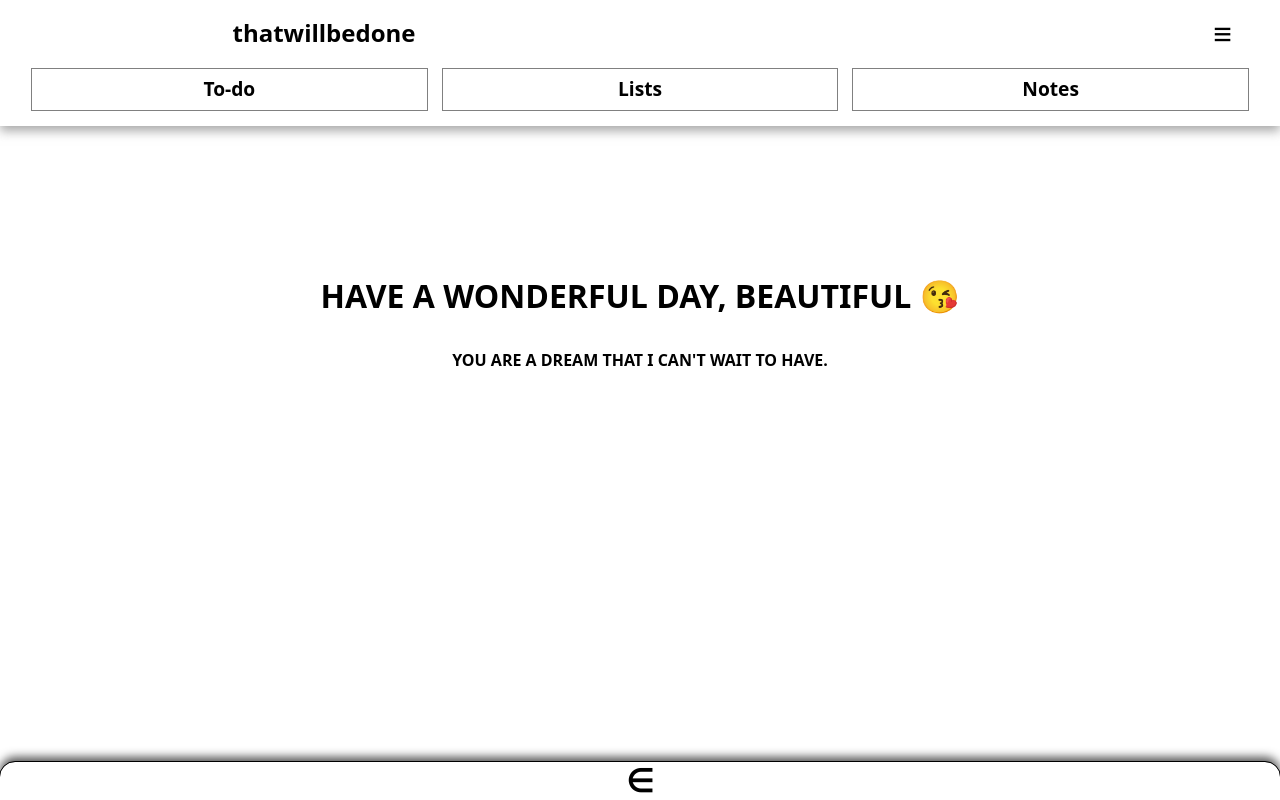
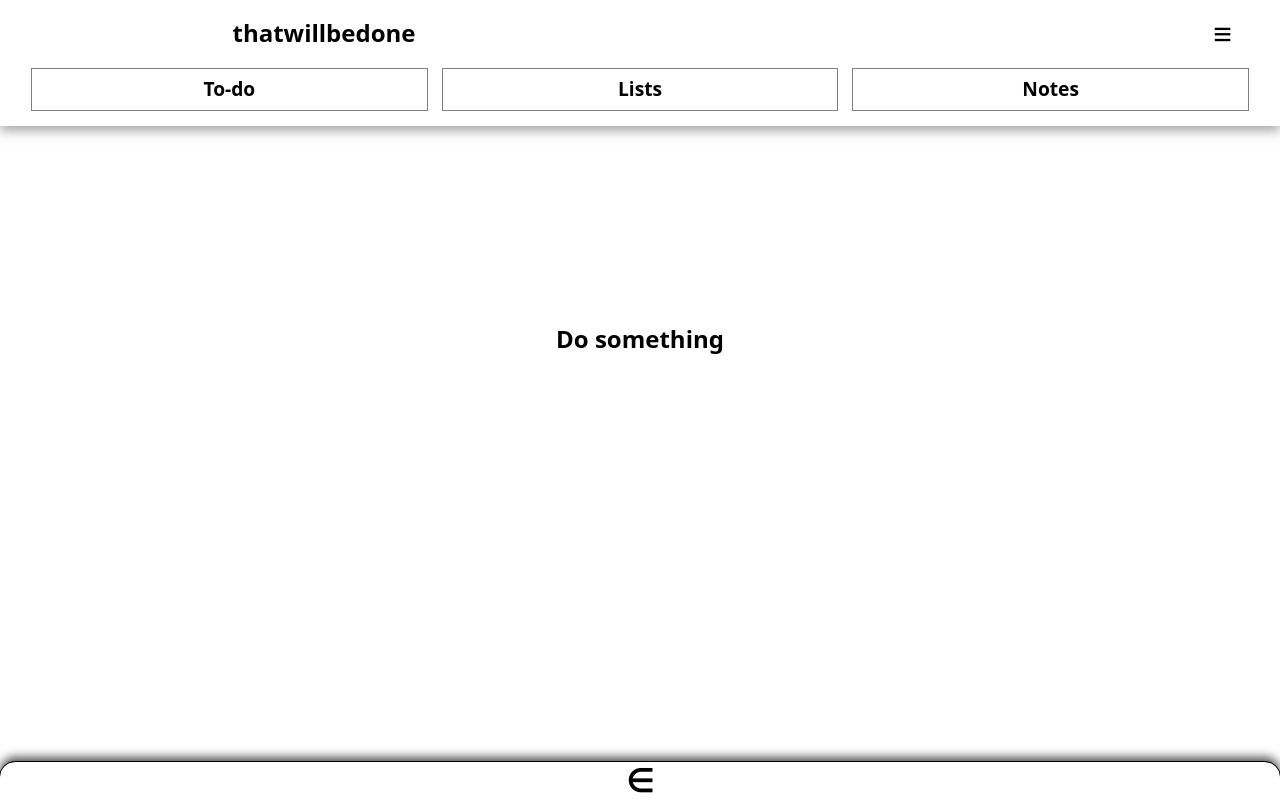
Before and after one commit to Altycon/thatwillbedone, a plain HTML site: page index.html in a window 1280 px wide. Drawn offline with Linux system fonts and the light colour scheme.

Commit message:
main change

```diff
--- a/index.html
+++ b/index.html
@@ -84,9 +84,7 @@
 
                     <header class="page-header">
 
-                        <p>Have a wonderful day, beautiful 😘</p>
-
-                        <p style="font-size: 1rem; padding: 2rem;">You are a dream that I can't wait to have.</p>
+                        <h2>Do something</h2>
 
 
                     </header>
```
